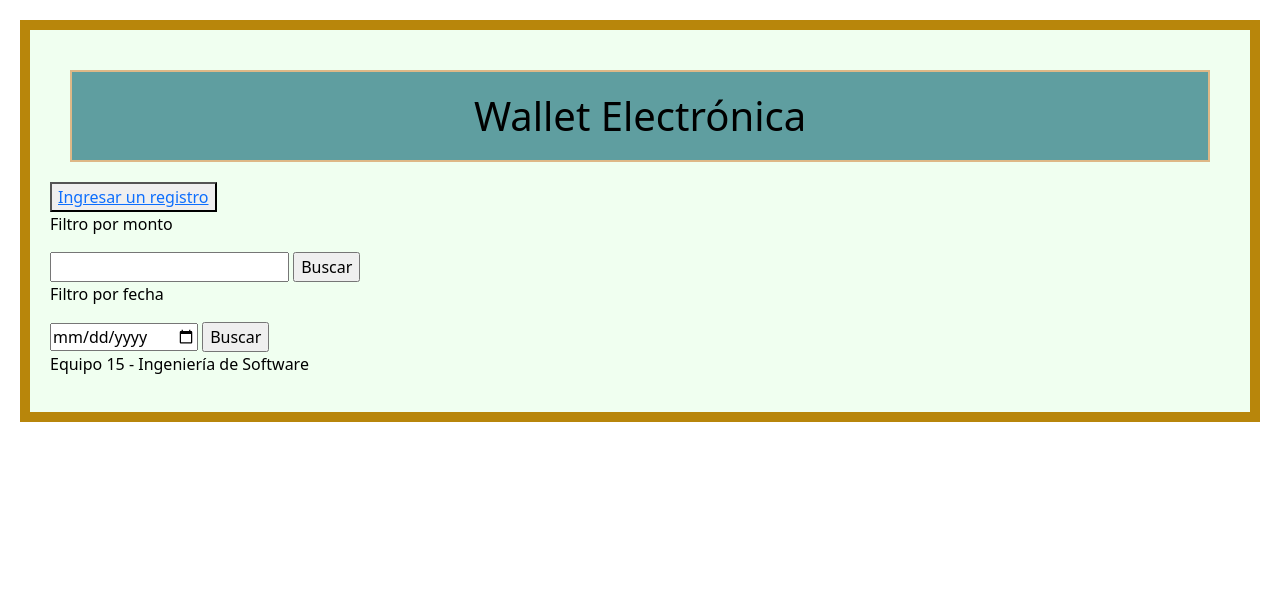
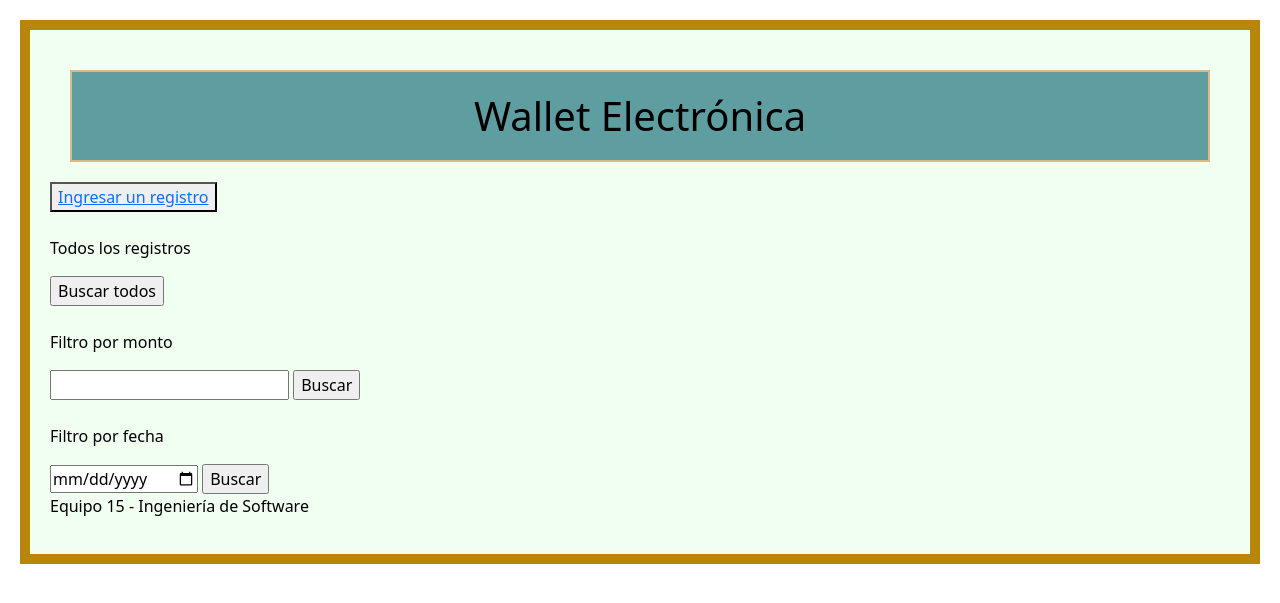
Before and after one commit to Joportus/2021-2-Grupo-15, a Django app: page /busqueda_registros/ in a window 1280 px wide. Shown: the top 603 px of the page. Run offline with Django 3.2, Linux system fonts and the light colour scheme.

Commit message:
arregle pequeños detalles

```diff
--- a/wallet/fwallet/templates/fwallet/busqueda_registros.html
+++ b/wallet/fwallet/templates/fwallet/busqueda_registros.html
@@ -11,14 +11,27 @@
 <button type="button">
     <a href="{% url 'ins_registro' %}">Ingresar un registro</a>
 </button>
-<p>Filtro por monto</p>
+<br>
+<br>
+
 <form action = "/buscar/" method ="POST">
     {% csrf_token %}
+    <p>Todos los registros</p>
 
+    <input type="submit" value= "Buscar todos" name="all_reg">
+
+    <br>
+    <br>
+
+
+
+    <p>Filtro por monto</p>
     <input type = "text" name="reg">
 
     <input type="submit" value= "Buscar">
 
+<br>
+<br>
 <p>Filtro por fecha</p>
 
     <input type = "date" name="reg2">
@@ -29,6 +42,8 @@
 
 
 {% if registros %}
+<br>
+<br>
     <p>
     <p>Registros encontrados para monto = <strong>{{query}}</strong></p> {{registros|length}} registros</p>
     <div class="container">
--- a/wallet/fwallet/templates/fwallet/insertar_registro.html
+++ b/wallet/fwallet/templates/fwallet/insertar_registro.html
@@ -11,7 +11,8 @@ aaaaaaaaaaaaa
 <button type="button">
     <a href="{% url 'Busqueda de registros' %}">Ver registros</a>
 </button>
-
+<br>
+<br>
 <form action="/new/" method="post">
     {% csrf_token %}
             <table>
--- a/wallet/fwallet/views.py
+++ b/wallet/fwallet/views.py
@@ -18,10 +18,12 @@ def insertar_registros(request):
 def inicio(request):
 
     return render(request, "fwallet/inicio.html")
-#Busca un registro de ingreso/gasto filtrando por el monto
+
+#Busca un registro de ingreso/gasto filtrando algun parámetro
 def filtrar_por(request):
     input1_name = "reg"
     input2_name = "reg2"
+    input3_name = "all_reg"
 
     pagina_resultado = "fwallet/busqueda_registros.html"
 
@@ -40,11 +42,16 @@ def filtrar_por(request):
 
         return render(request, pagina_resultado, {"registros":registros, "query":fecha_ingresada})
 
-    else:
+
+    elif request.POST.get(input3_name):
 
        registros = RegistroDinero.objects.all()
 
-       return render(request, pagina_resultado, {"registros":registros,"message": "aaaaaa"})
+       return render(request, pagina_resultado, {"registros":registros})
+
+    else:
+        return render(request, pagina_resultado)
+
 
 
     #return render(request, pagina_resultado, {"mensaje": mensaje})
```
Also changed, not shown: wallet/db.sqlite3.
